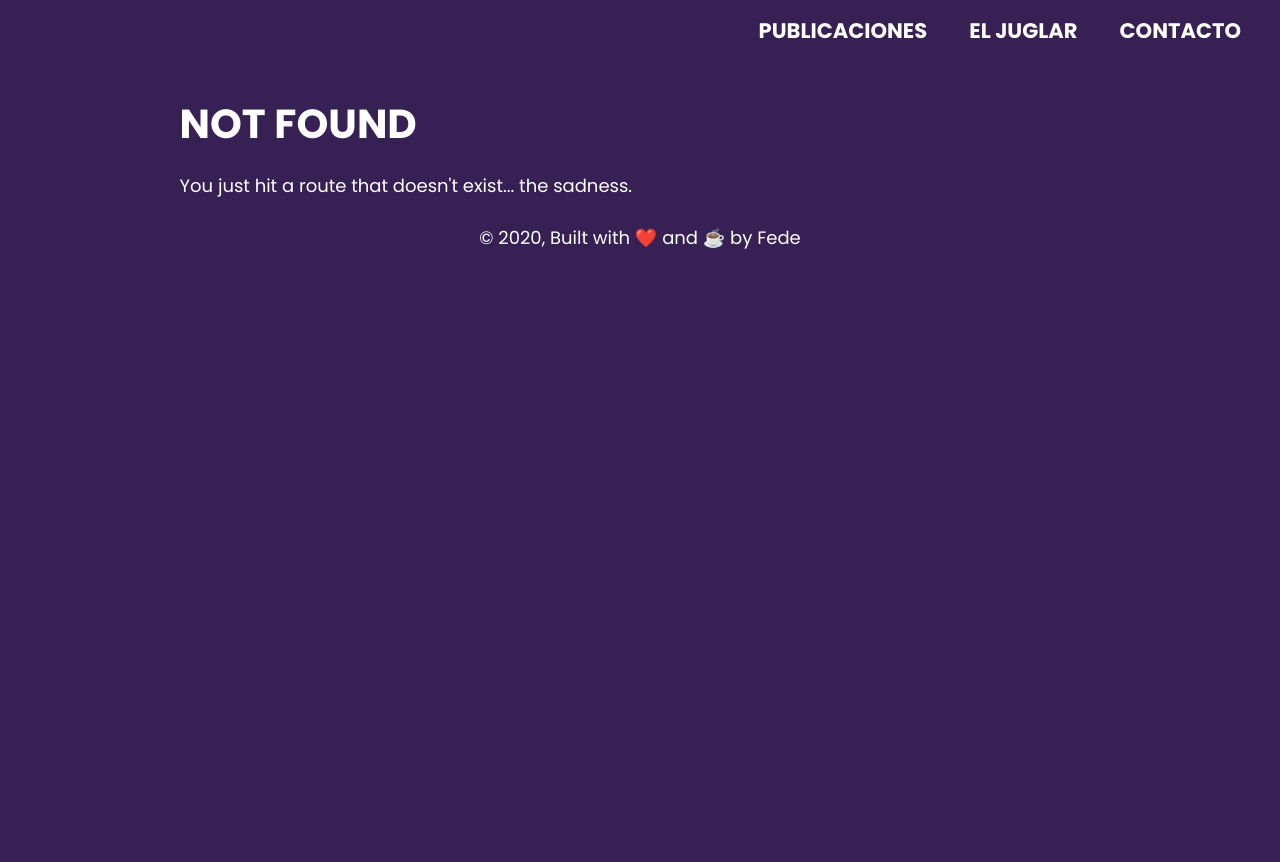
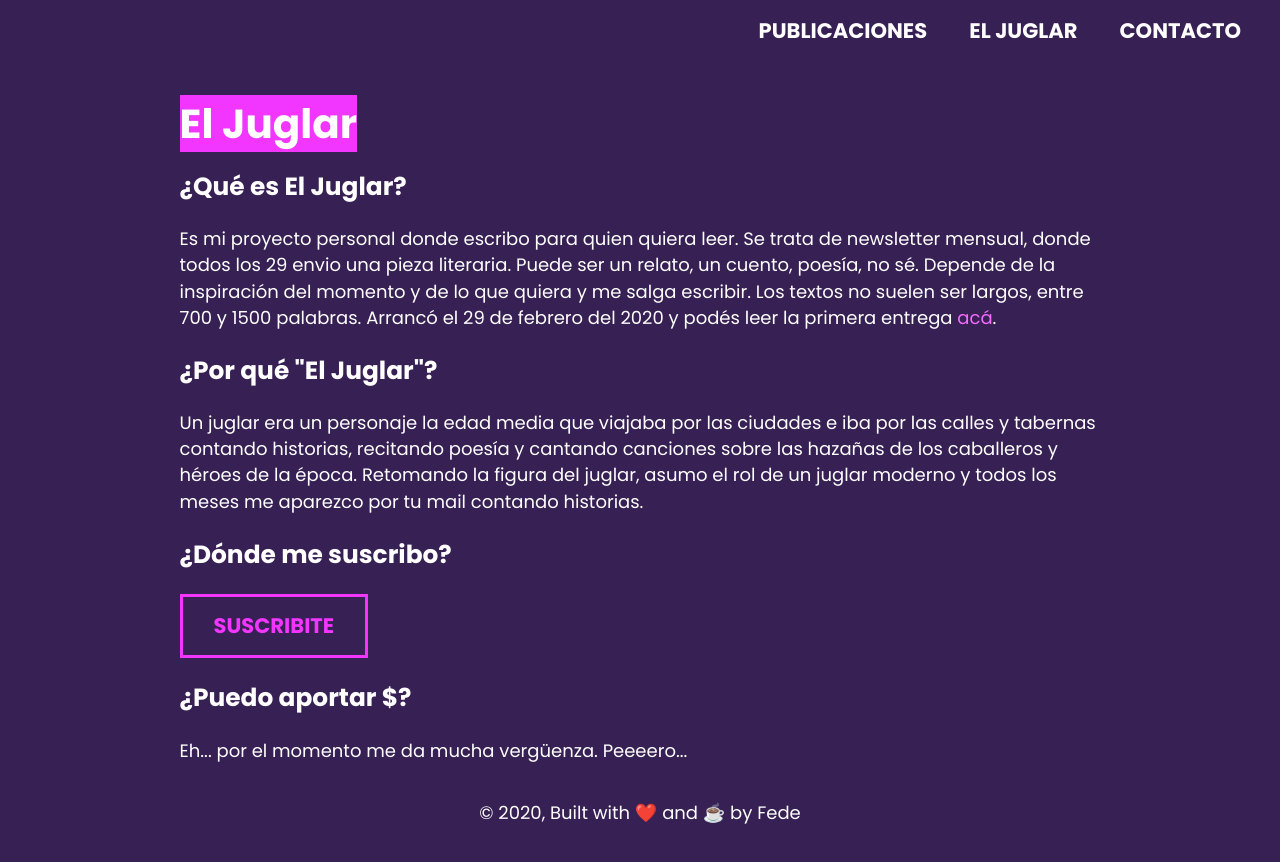
Before and after one commit to FecheGio/portfolio, a Gatsby site: page /el-juglar in a window 1280 px wide. Before the commit this address had no page. Before the commit the page ends 800 px from the top, so only its background shows below. Built offline with nearby package versions, Linux system fonts and the light colour scheme; Gatsby itself is replaced by a stand-in of ours.

Commit message:
Agrego pagina El Juglar

```diff
--- a/src/components/header.js
+++ b/src/components/header.js
@@ -46,7 +46,7 @@ const Header = ({ siteTitle }) => (
       <nav>
         <ul>
           <li><a href="#">PUBLICACIONES</a></li>
-          <li><a href="/page-2">EL JUGLAR</a></li>
+          <li><a href="/el-juglar/">EL JUGLAR</a></li>
           <li><a href="#">CONTACTO</a></li>
         </ul>
       </nav>
--- a/src/components/layout.css
+++ b/src/components/layout.css
@@ -13,6 +13,29 @@
   padding-top: 0;
   background-color: #f235ff;
 }
+
+.button {
+	background-color:transparent;
+	border:3px solid #f235ff;
+	display:inline-block;
+	cursor:pointer;
+	color:#f235ff;
+	font-family: Poppins;
+	font-size:1.17em;
+	font-weight:bold;
+	padding:16px 31px;
+  text-decoration:none;
+  margin-bottom: 1.45rem
+}
+.button:hover {
+  background-color:#f235ff;
+  color: white;
+}
+.button:active {
+	position:relative;
+  top:1px;
+}
+
 
 .card {
   border-radius: 10px;
--- /dev/null
+++ b/src/pages/el-juglar.js
@@ -0,0 +1,36 @@
+import React from "react"
+import { Link } from "gatsby"
+import addToMailchimp from 'gatsby-plugin-mailchimp'
+
+import Layout from "../components/layout"
+import SEO from "../components/seo"
+
+const SecondPage = () => (
+  <Layout>
+    <SEO title="El Juglar" />
+    <div class="container">
+      <div class="content">
+        <SEO title="Fede Giobergia" />
+        <h1> <span class="highlight">El Juglar</span></h1>
+
+        <h3>¿Qué es El Juglar?</h3>
+        <p>Es mi proyecto personal donde escribo para quien quiera leer. Se trata de newsletter mensual, donde todos los 29 envio una pieza literaria. Puede ser un relato, un cuento, poesía, no sé. Depende de la inspiración del momento y de lo que quiera y me salga escribir. Los textos no suelen ser largos, entre 700 y 1500 palabras. Arrancó el 29 de febrero del 2020 y podés leer la primera entrega <a href="https://us5.campaign-archive.com/?u=15e956080a41f301c18b679b9&id=5917d73201">acá</a>.</p>
+
+        <h3>¿Por qué "El Juglar"?</h3>
+        <p>Un juglar era un personaje la edad media que viajaba por las ciudades e iba por las calles y tabernas contando historias, recitando poesía y cantando canciones sobre las hazañas de los caballeros y héroes de la época. Retomando la figura del juglar, asumo el rol de un juglar moderno y todos los meses me aparezco por tu mail contando historias.</p>
+
+        <h3>¿Dónde me suscribo?</h3>
+        <a href="#" class="button">SUSCRIBITE</a>
+
+        <h3>¿Puedo aportar $?</h3>
+        <p>Eh... por el momento me da mucha vergüenza. Peeeero...</p>
+
+        {/* <Link to="/page-2/">Go to page 2</Link> */}
+      </div>
+    </div>
+  </Layout>
+)
+
+
+
+export default SecondPage
--- a/src/pages/index.js
+++ b/src/pages/index.js
@@ -22,7 +22,7 @@ const IndexPage = () => (
         <p>En mi tarea de community manager hago manejo de redes sociales, fotos, ediciones de video, flyers. Como redactor de contenido hago comunicación institucional, redacción creativa y corrección de textos. Por mi parte escribí algunas publicaciones, periodísticas y literarias, para <a href="https://www.revistamate.com.ar/">Revista Mate</a>.</p>
 
         <h3>Mi newsletter</h3>
-        <p>Mi pasión es escribir, me gustaría poder vivir de eso en un futuro. Como no se me presentas demasiadas oportunidades, decidí encarar mi propio proyecto personal, El Juglar. Es un newsletter literario donde todos los 29 envio una pieza literaria. Puede ser un cuento, un relato, poesía o lo que sea que ese mes me salga escribir. Podés encontrar mas data en <Link to="/page-2/" target="_blank">la página dedicada a este proyecto</Link>.</p>
+        <p>Mi pasión es escribir, me gustaría poder vivir de eso en un futuro. Como no se me presentas demasiadas oportunidades, decidí encarar mi propio proyecto personal, El Juglar. Es un newsletter literario donde todos los 29 envio una pieza literaria. Puede ser un cuento, un relato, poesía o lo que sea que ese mes me salga escribir. Podés encontrar mas data en <Link to="/el-juglar/" target="_blank">la página dedicada a este proyecto</Link>.</p>
         {/* <Link to="/page-2/">Go to page 2</Link> */}
       </div>
     </div>
```
Also changed, not shown: src/pages/page-2.js (deleted, +0 -29 lines), 2 other files.
